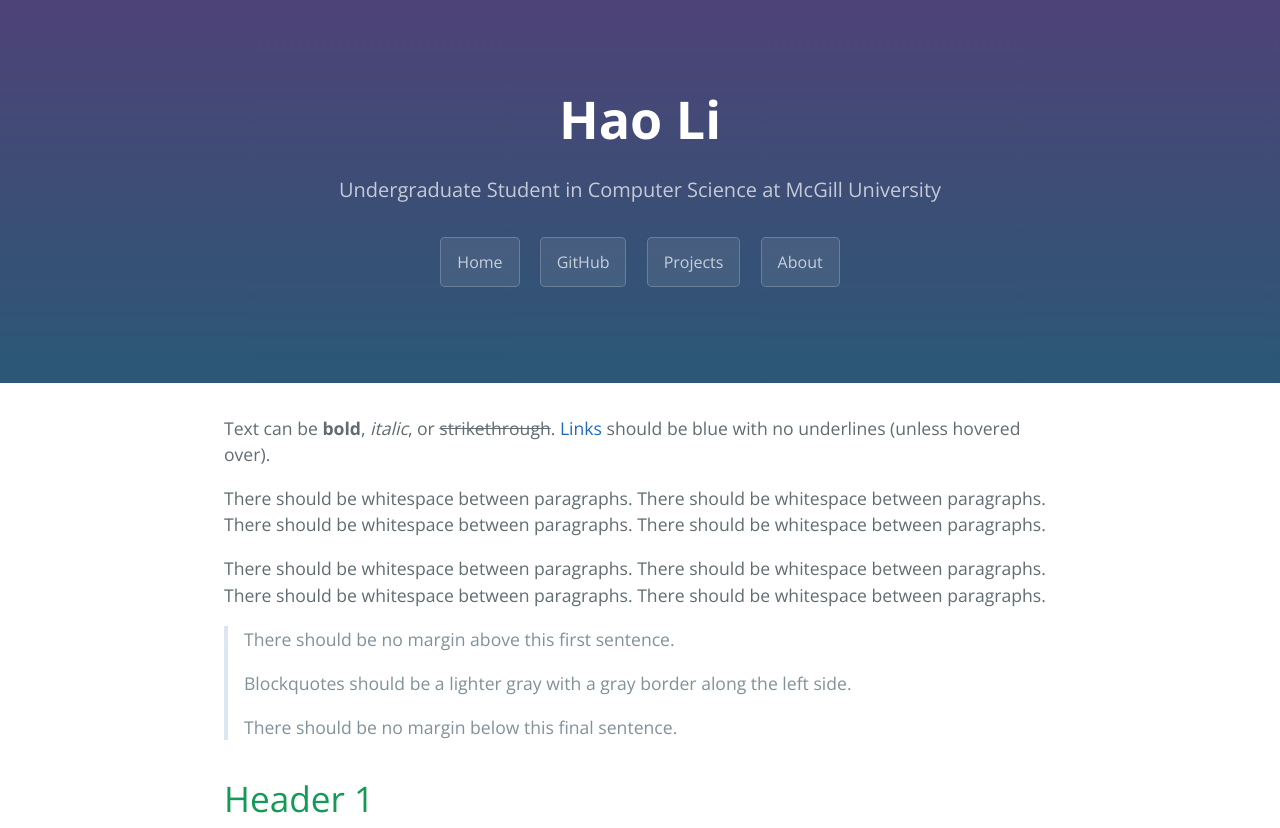
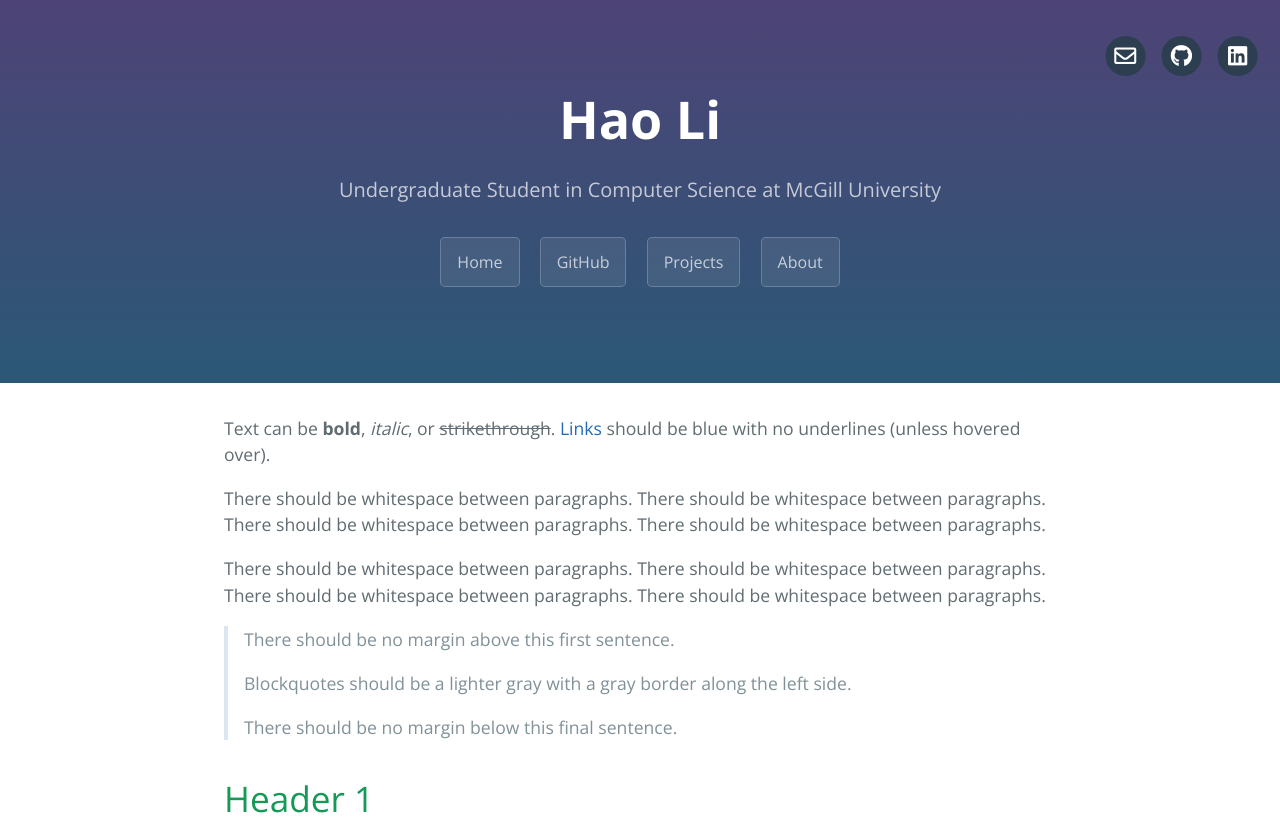
Before and after one commit to lhcaleo/Full-stack-web-learning, a website: page Website/index.html in a window 1280 px wide. Shown: the top 828 px of the page. Drawn offline with nearby package versions, Linux system fonts and the light colour scheme.

Commit message:
update github,mail,linkedin button

```diff
--- /dev/null
+++ b/Website/css/style.css
@@ -0,0 +1,28 @@
+.s-m{
+    position: absolute;
+    top: 5%;
+    right: 0%;
+    transform: translate(-10%,-10%);
+  }
+  .s-m a{
+    display: inline-flex;
+    width: 40px;
+    height: 40px;
+    background: #2c3e50;
+    color: white;
+    margin: 0 6px;
+    border-radius: 50%;
+    justify-content: center;
+    align-items: center;
+    transition: 0.4s;
+    font-size: 22px;
+  }
+  .s-m a:hover{
+    background: #e67e22;
+  }
+  .s-m a i{
+    transition: 0.4s all;
+  }
+  .s-m a:hover > i{
+    transform: scale(1.6) rotate(25deg);
+  }
--- a/Website/index.html
+++ b/Website/index.html
@@ -8,8 +8,19 @@
     <link rel="stylesheet" href="css/normalize.css">
     <link href='https://fonts.googleapis.com/css?family=Open+Sans:400,700' rel='stylesheet' type='text/css'>
     <link rel="stylesheet" href="css/cayman.css">
+    <link rel="stylesheet" href="https://use.fontawesome.com/releases/v5.0.13/css/all.css" integrity="sha384-DNOHZ68U8hZfKXOrtjWvjxusGo9WQnrNx2sqG0tfsghAvtVlRW3tvkXWZh58N9jp" crossorigin="anonymous">
+    <link rel="stylesheet" href="css/style.css">
   </head>
+
+  <div class="s-m">
+      <a href="mailto:lihaocaleo@gmail.com"><i class="far fa-envelope"></i></a>
+      <a href="https://github.com/lhcaleo"><i class="fab fa-github"></i></a>
+      <a href="https://www.linkedin.com/in/hao-li-58a706176/"><i class="fab fa-linkedin"></i></a>
+  </div>
+
+
   <body>
+
     <section class="page-header">
       <h1 class="project-name">Hao Li</h1>
       <h2 class="project-tagline">Undergraduate Student in Computer Science at McGill University</h2>
@@ -18,6 +29,7 @@
       <a href="#" class="btn">Projects</a>
       <a href="#" class="btn">About</a>
     </section>
+
 
     <section class="main-content">
       <p>Text can be <strong>bold</strong>, <em>italic</em>, or <del>strikethrough</del>. <a href="https://github.com">Links</a> should be blue with no underlines (unless hovered over).</p>
```
